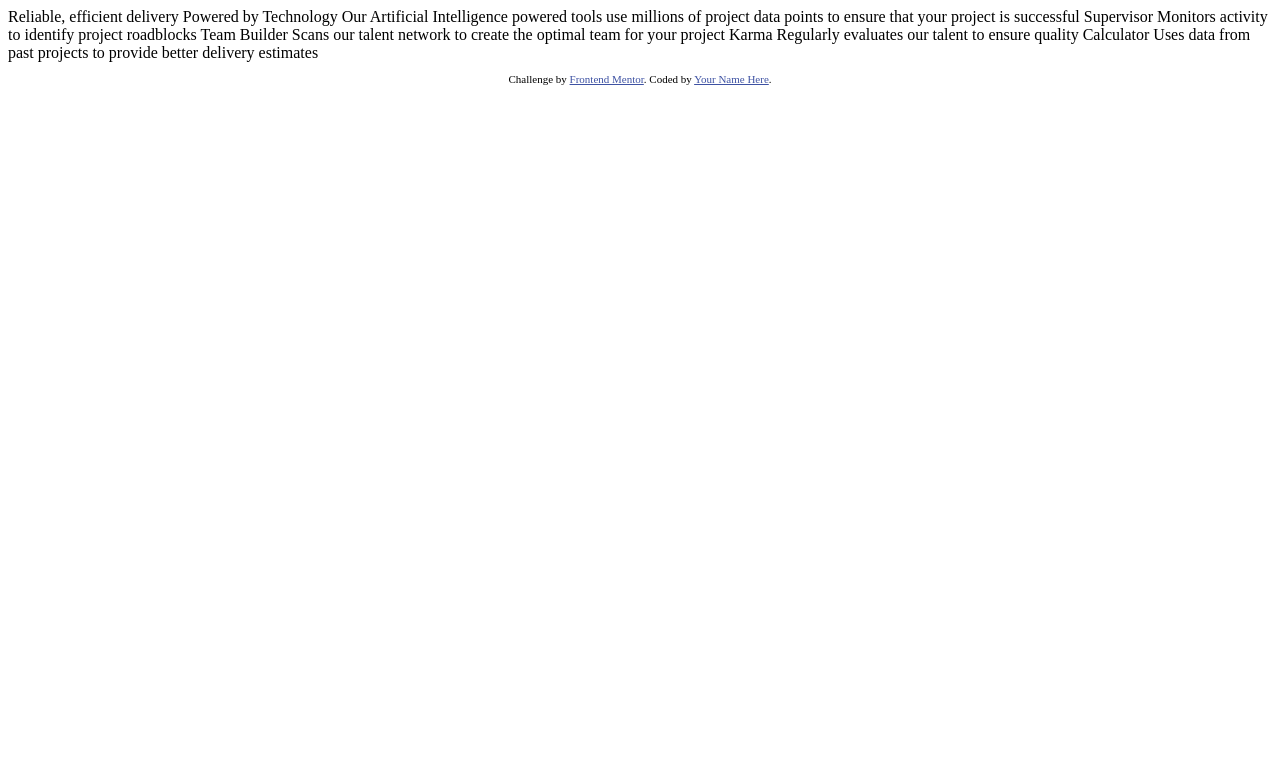
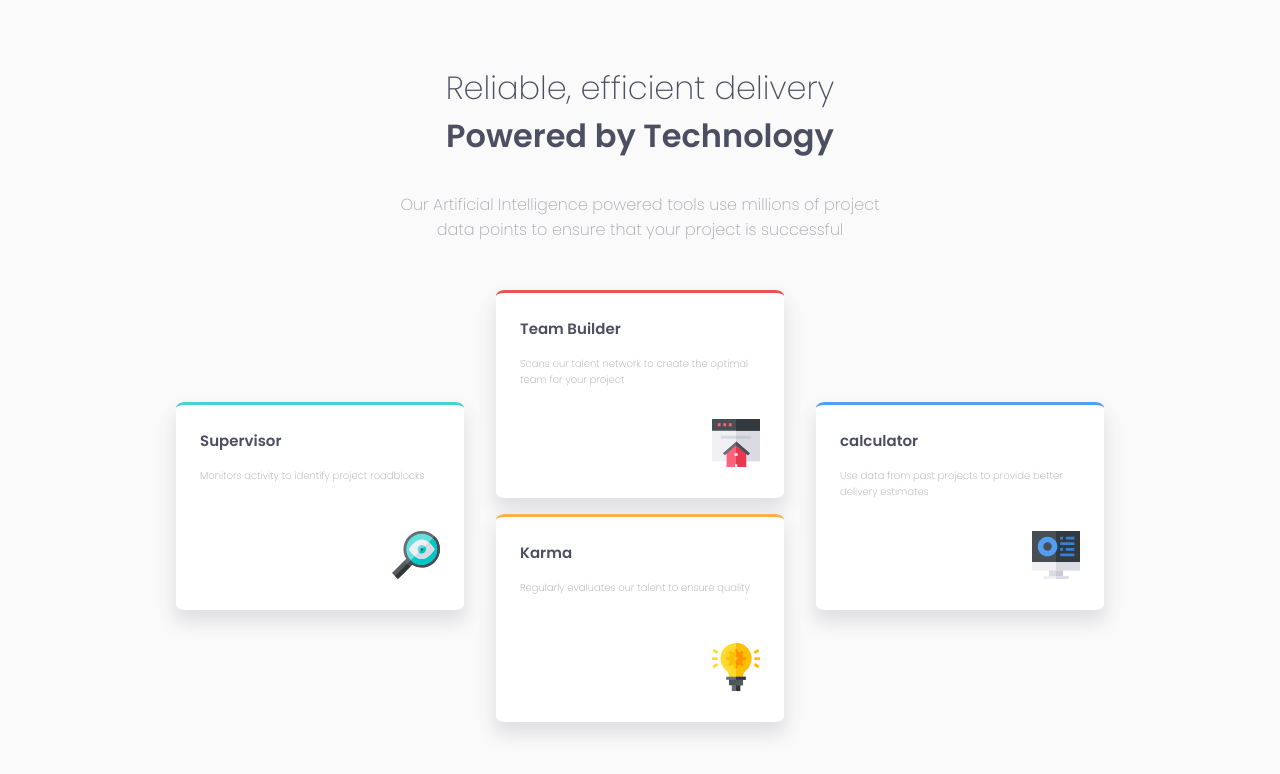
Before and after one commit to npr-dev/Four-Card-feature, a plain HTML site: page index.html in a window 1280 px wide. Drawn offline with Linux system fonts and the light colour scheme.

Commit message:
Done== desktop

```diff
--- a/index.html
+++ b/index.html
@@ -1,45 +1,63 @@
 <!DOCTYPE html>
 <html lang="en">
 <head>
+  <link rel="preconnect" href="https://fonts.googleapis.com">
+  <link rel="preconnect" href="https://fonts.gstatic.com" crossorigin>
+  <link href="https://fonts.googleapis.com/css2?family=Poppins:wght@200;400;600&display=swap" rel="stylesheet">
+
+
   <meta charset="UTF-8">
   <meta name="viewport" content="width=device-width, initial-scale=1.0"> <!-- displays site properly based on user's device -->
 
   <link rel="icon" type="image/png" sizes="32x32" href="./images/favicon-32x32.png">
+  <link rel="stylesheet" href="./style.css">
 
   <title>Frontend Mentor | Four card feature section</title>
 
   <!-- Feel free to remove these styles or customise in your own stylesheet 👍 -->
-  <style>
-    .attribution { font-size: 11px; text-align: center; }
-    .attribution a { color: hsl(228, 45%, 44%); }
-  </style>
+
 </head>
 <body>
+  <main>
+    <div class="title">
+      <h1>Reliable, efficient delivery</h1>
+    <h1>Powered by Technology</h1>
 
-  Reliable, efficient delivery
-  Powered by Technology
-
-  Our Artificial Intelligence powered tools use millions of project data points
-  to ensure that your project is successful
-
-  Supervisor
-  Monitors activity to identify project roadblocks
-
-  Team Builder
-  Scans our talent network to create the optimal team for your project
-
-  Karma
-  Regularly evaluates our talent to ensure quality
-
-  Calculator
-  Uses data from past projects to provide better delivery estimates
+    <p>Our Artificial Intelligence powered tools use millions of project data points
+    to ensure that your project is successful</p>
+    </div>
 
 
-  <footer>
-    <p class="attribution">
-      Challenge by <a href="https://www.frontendmentor.io?ref=challenge" target="_blank">Frontend Mentor</a>.
-      Coded by <a href="#">Your Name Here</a>.
-    </p>
-  </footer>
+    <div class="cards">
+      <div class="card card-1">
+        <h2>Supervisor</h2>
+    <p>Monitors activity to identify project roadblocks</p>
+
+      </div>
+
+    <div class="vertical">
+      <div class="card card-2">
+        <h2>Team Builder</h2>
+    <p>Scans our talent network to create the optimal team for your project</p>
+      </div>
+
+      <div class="card card-3">
+        <h2>Karma</h2>
+    <p>Regularly evaluates our talent to ensure quality</p>
+      </div>
+
+    </div>
+
+    <div class="card card-4">
+      <h2>calculator</h2>
+    <p>Use data from past projects to provide better delivery estimates</p>
+    </div>
+
+
+    </div>
+  </main>
+
+
+
 </body>
 </html>
--- /dev/null
+++ b/style.css
@@ -0,0 +1,94 @@
+* {
+    padding: 0;
+    margin: 0;
+    box-sizing: border-box;
+    font-family: 'Poppins', sans-serif;
+}
+body {
+    background-color: hsl(0, 0%, 98%);
+}
+
+.card-1 {
+    border-top: 3px solid hsl(180, 62%, 55%);
+    background:url(./images/icon-supervisor.svg) no-repeat;
+    background-position: 90% 80%;
+    background-size: 3rem;
+}
+.card-2 {
+    border-top: 3px solid hsl(0, 78%, 62%);
+    background:url(./images/icon-team-builder.svg) no-repeat;
+    background-position: 90% 80%;
+    background-size: 3rem;
+
+
+}
+.card-3 {
+    border-top: 3px solid hsl(34, 97%, 64%);
+    background:url(./images/icon-karma.svg) no-repeat;
+    background-position: 90% 80%;
+    background-size: 3rem;
+
+}
+.card-4 {
+    border-top: 3px solid hsl(212, 86%, 64%);
+    background:url(./images/icon-calculator.svg) no-repeat;
+    background-position: 90% 80%;
+    background-size: 3rem;
+
+}
+h1, h2 {
+    color: hsl(234, 12%, 34%);
+}
+p {
+    color: hsl(229, 6%, 66%);
+    font-size: 10px;
+    font-weight: 200;
+}
+.title h1:first-child {
+    font-weight: 200;
+}
+.title {
+    font-weight: 600;
+}
+h2 {
+    font-size: 15px;
+}
+main {
+    display: flex;
+    flex-direction: column;
+    justify-content: center;
+    align-items: center;
+}
+.title {
+    display: flex;
+    flex-direction: column;
+    justify-content: center;
+    align-items: center;
+    text-align: center;
+    margin-bottom: 2rem;
+    margin-top: 4rem;
+}
+.title > p {
+    margin-top: 2rem;
+    width: 50ch;
+    font-size: inherit;
+}
+.cards {
+    display: flex;
+    justify-content: center;
+    align-items: center;
+    width: 100%;
+}
+.card {
+    width: 18rem;
+    height: 13rem;
+    margin: 1rem;
+    border-radius: 3%;
+    padding: 1.5rem;
+    background-color: white;
+    box-shadow: 0px 11px 17px 2px hsla(234, 12%, 34%, 0.144);
+}
+
+.card > p {
+    margin-top: 1rem;
+}
```
